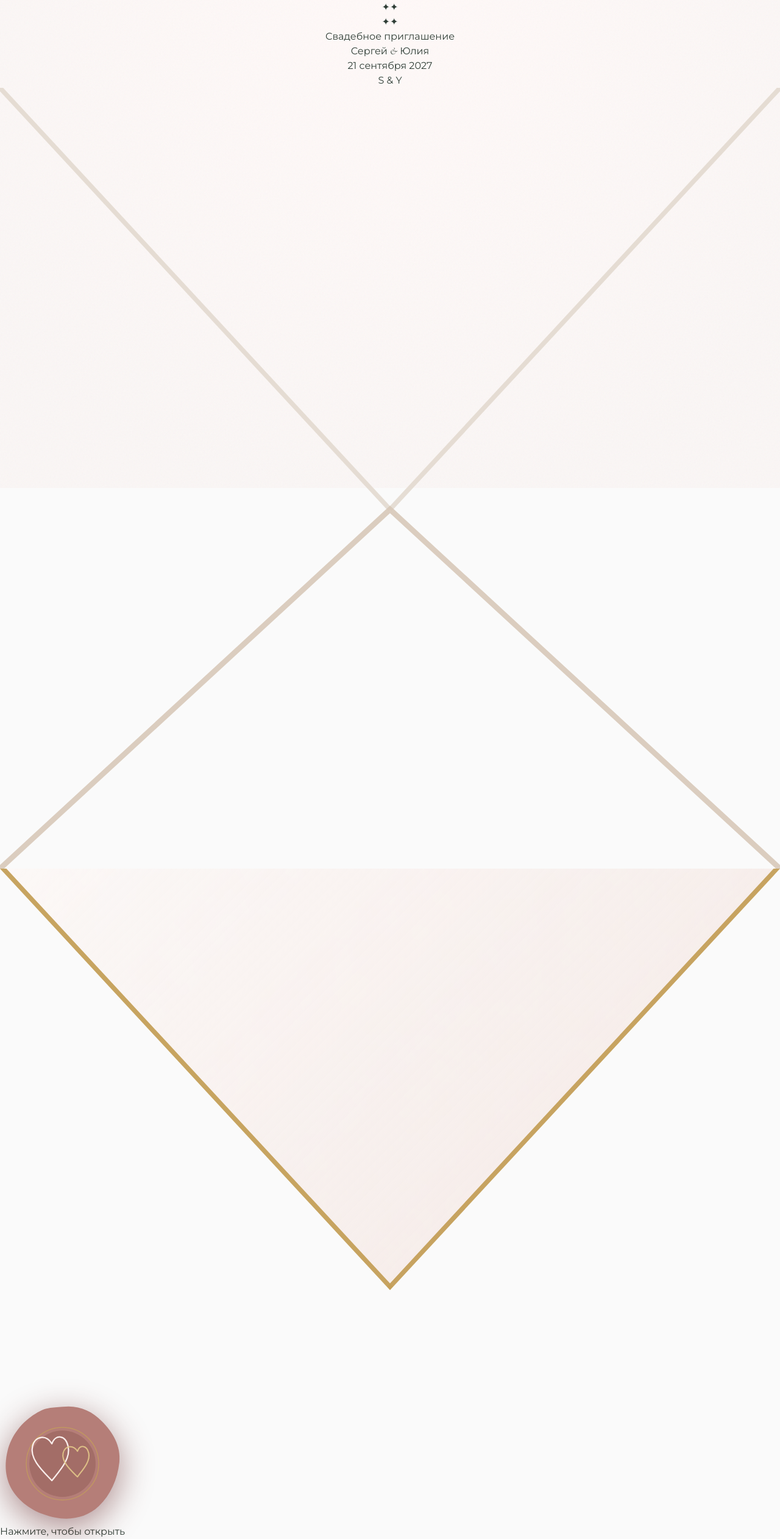
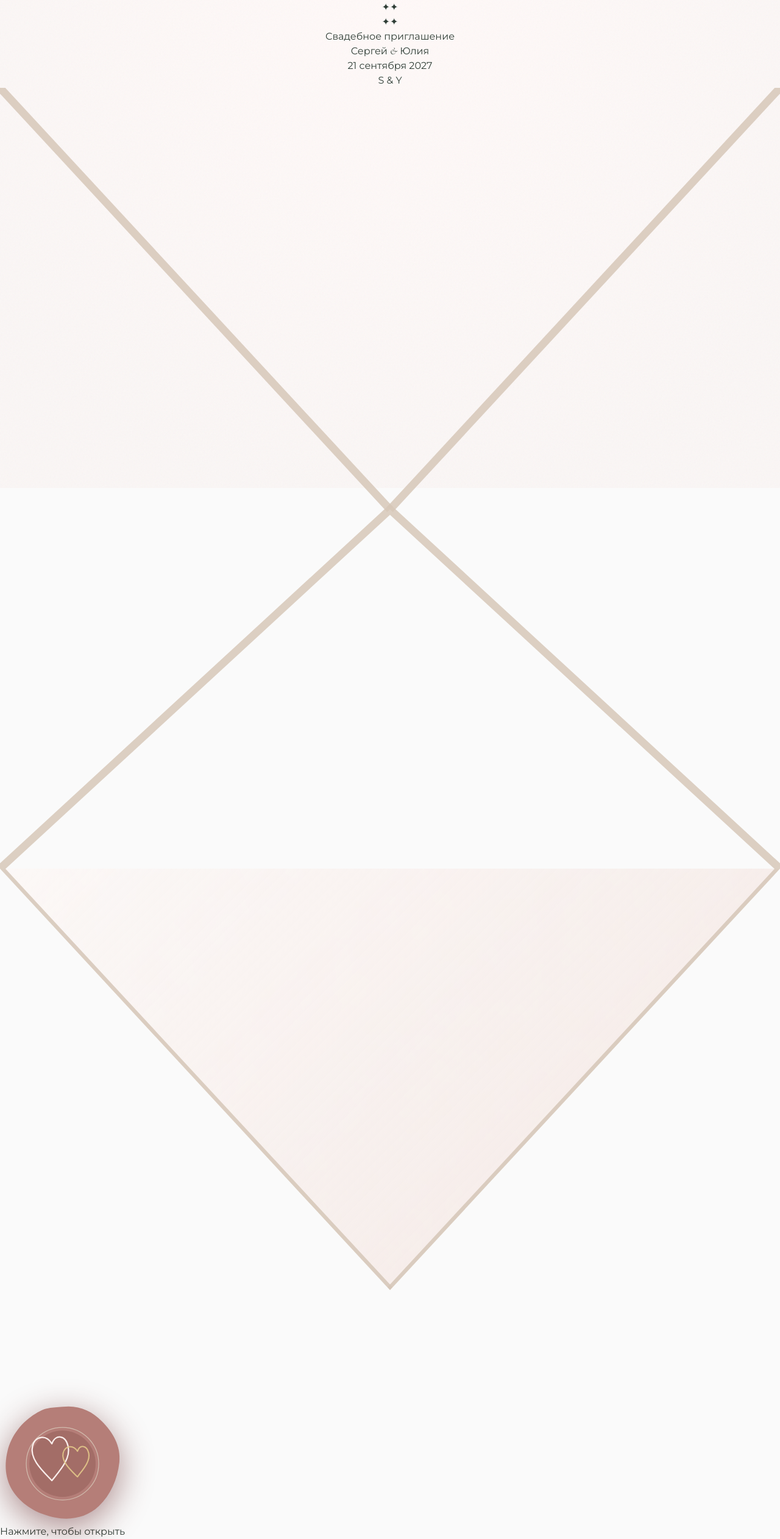
Before and after one commit to sergeynstrk/wedding-day, a React (Vite) app: page / in a window 1280 px wide. Shown: the whole page at 61% size. Built offline with nearby package versions, Linux system fonts and the light colour scheme.

Commit message:
Unify all envelope contour lines to match invitation letter border style (#D6C7B8 1px stroke)

```diff
--- a/src/EnvelopeScreen.jsx
+++ b/src/EnvelopeScreen.jsx
@@ -27,7 +27,7 @@ export default function EnvelopeScreen({ onOpenComplete }) {
       }
     });
 
-    // 1. Плавный отлет и растворение сургучной печати
+    // 1. Исчезновение сургучной печати (z-50)
     tl.to(".envelope-btn", {
       opacity: 0,
       scale: 0.45,
@@ -43,14 +43,14 @@ export default function EnvelopeScreen({ onOpenComplete }) {
     })
     .set(".envelope-flap", { zIndex: 5 })
 
-    // 3. Выезд пригласительной карточки вверх из конверта
+    // 3. Выезд пригласительной карточки вверх из кармана (z-10)
     .to(".envelope-letter", {
       y: -135,
       duration: 0.85,
       ease: "power2.out"
     })
 
-    // 4. Плавное опускание конверта и внешней золотой каемки
+    // 4. Плавное опускание ВСЕХ элементов конверта и рамочного контура
     .to([".envelope-back", ".envelope-liner", ".envelope-front", ".envelope-flap", ".envelope-border"], {
       y: 480,
       opacity: 0,
@@ -68,7 +68,7 @@ export default function EnvelopeScreen({ onOpenComplete }) {
       ease: "power2.inOut"
     }, "+=1.1")
 
-    // 6. Переход к главному сайту
+    // 6. Плавный переход к главному сайту
     .to(envelopeScreenRef.current, {
       opacity: 0,
       duration: 0.6,
@@ -129,7 +129,7 @@ export default function EnvelopeScreen({ onOpenComplete }) {
           </div>
         </div>
 
-        {/* 3. Передние карманы конверта - плотная непрозрачная бумага (z-20) */}
+        {/* 3. Передние карманы конверта - плотная непрозрачная бумага с единым контуром (z-20) */}
         <div className="envelope-front absolute inset-0 z-20 pointer-events-none rounded-none overflow-hidden">
           {/* Сплошная плотная подложка кармана */}
           <div
@@ -148,15 +148,15 @@ export default function EnvelopeScreen({ onOpenComplete }) {
             }}
           />
 
-          {/* Чистые сплошные швы конверта без пунктиров */}
+          {/* Единые сплошные швы конверта в точном стиле рамки приглашения (#D6C7B8, 1px) */}
           <svg className="absolute inset-0 w-full h-full pointer-events-none" viewBox="0 0 100 100" preserveAspectRatio="none">
-            <line x1="0" y1="0" x2="50" y2="54" stroke="#E3DAD0" strokeWidth="0.6" opacity="0.9" />
-            <line x1="100" y1="0" x2="50" y2="54" stroke="#E3DAD0" strokeWidth="0.6" opacity="0.9" />
-            <polyline points="0,100 50,54 100,100" fill="none" stroke="#D8C8B8" strokeWidth="0.7" opacity="0.9" />
+            <line x1="0" y1="0" x2="50" y2="54" stroke="#D6C7B8" strokeWidth="1" opacity="0.85" />
+            <line x1="100" y1="0" x2="50" y2="54" stroke="#D6C7B8" strokeWidth="1" opacity="0.85" />
+            <polyline points="0,100 50,54 100,100" fill="none" stroke="#D6C7B8" strokeWidth="1" opacity="0.85" />
           </svg>
         </div>
 
-        {/* 4. Верхний крышка-клапан с аккуратными золотыми V-линиями (z-30) */}
+        {/* 4. Верхний крышка-клапан с V-линией в едином стиле с рамкой письма (z-30) */}
         <div
           className="envelope-flap absolute top-0 left-0 w-full h-[68%] paper-texture-flap z-30 origin-top rounded-none"
           style={{
@@ -168,15 +168,15 @@ export default function EnvelopeScreen({ onOpenComplete }) {
           {/* Внутренняя шелковая подкладка клапана при открывании */}
           <div className="absolute inset-0 paper-texture-liner rounded-none opacity-95 pointer-events-none" />
 
-          {/* Золотая V-линия аккуратно начинается внутри уголочков */}
+          {/* Золотисто-бежевая V-линия в едином стиле с рамкой письма (#D6C7B8, 1px) */}
           <svg className="absolute inset-0 w-full h-full pointer-events-none" viewBox="0 0 100 68" preserveAspectRatio="none">
-            <line x1="0" y1="0" x2="50" y2="54" stroke="#C5A059" strokeWidth="1.2" opacity="0.95" />
-            <line x1="100" y1="0" x2="50" y2="54" stroke="#C5A059" strokeWidth="1.2" opacity="0.95" />
+            <line x1="0" y1="0" x2="50" y2="54" stroke="#D6C7B8" strokeWidth="1" opacity="0.85" />
+            <line x1="100" y1="0" x2="50" y2="54" stroke="#D6C7B8" strokeWidth="1" opacity="0.85" />
           </svg>
         </div>
 
-        {/* 5. Главная непрерывная золотая рамочная каемка ПО ВСЕМ 4 СТОРОНАМ конверта (z-35) */}
-        <div className="envelope-border absolute inset-0 rounded-none border-2 border-[#C5A059] pointer-events-none z-35 shadow-[0_20px_45px_rgba(51,41,43,0.08)]" />
+        {/* 5. Главная непрерывная золотисто-бежевая рамочная каемка в едином стиле с рамкой письма (z-35) */}
+        <div className="envelope-border absolute inset-0 rounded-none border border-[#D6C7B8] pointer-events-none z-35 shadow-[0_20px_45px_rgba(51,41,43,0.08)]" />
 
         {/* 6. Элегантная печать "Пыльная Роза" с двумя сердцами без веточек и без пунктиров (z-50) */}
         <div className="envelope-btn absolute z-50 top-[60%] left-1/2 -translate-x-1/2 -translate-y-1/2">
@@ -205,11 +205,11 @@ export default function EnvelopeScreen({ onOpenComplete }) {
                 className="transition-colors duration-500 group-hover:fill-[#A36D67]"
               />
 
-              {/* 2. Чистая сплошная золотая кольцевая окантовка (без пунктира) */}
+              {/* 2. Чистая сплошная окантовка воска (без пунктира) */}
               <circle
                 cx="100" cy="103" r="58"
                 fill="none"
-                stroke="#C5A059"
+                stroke="#D6C7B8"
                 strokeWidth="1.2"
                 opacity="0.85"
                 className="transition-opacity duration-500 group-hover:opacity-100"
```
